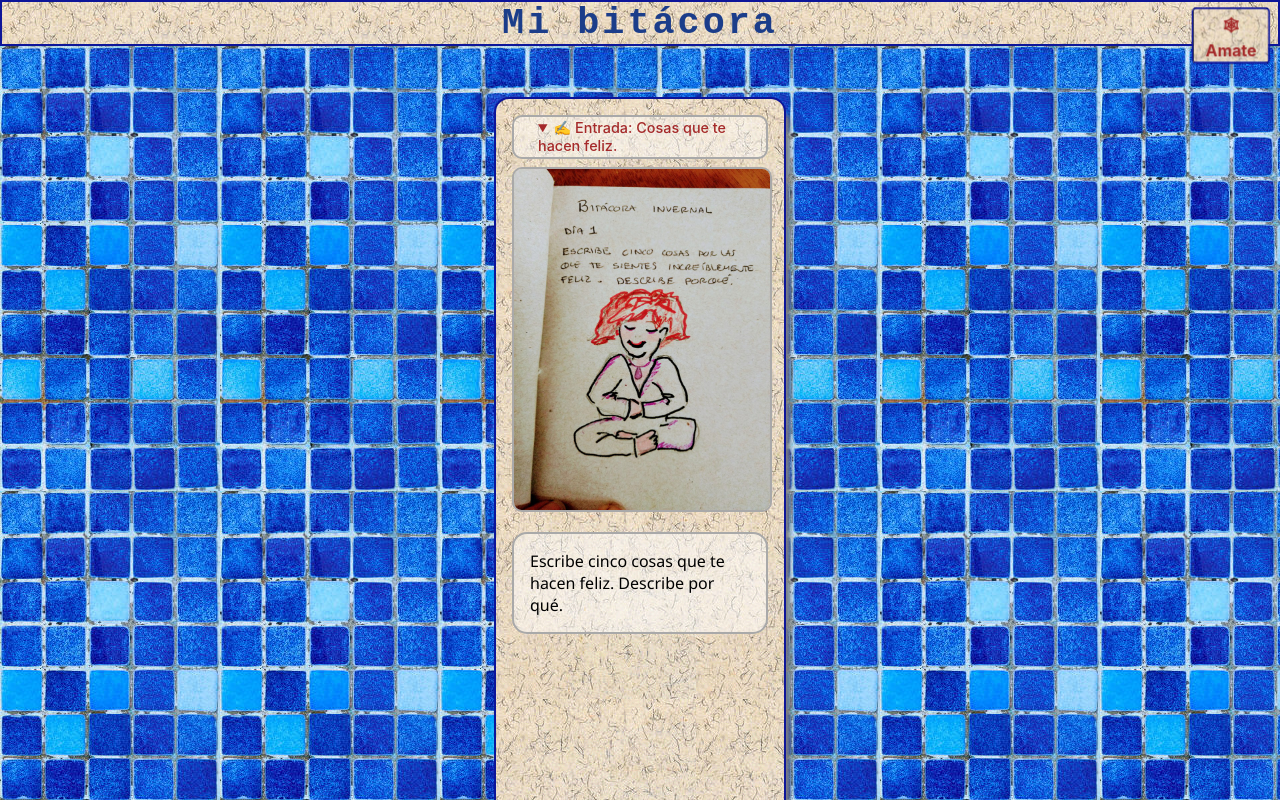
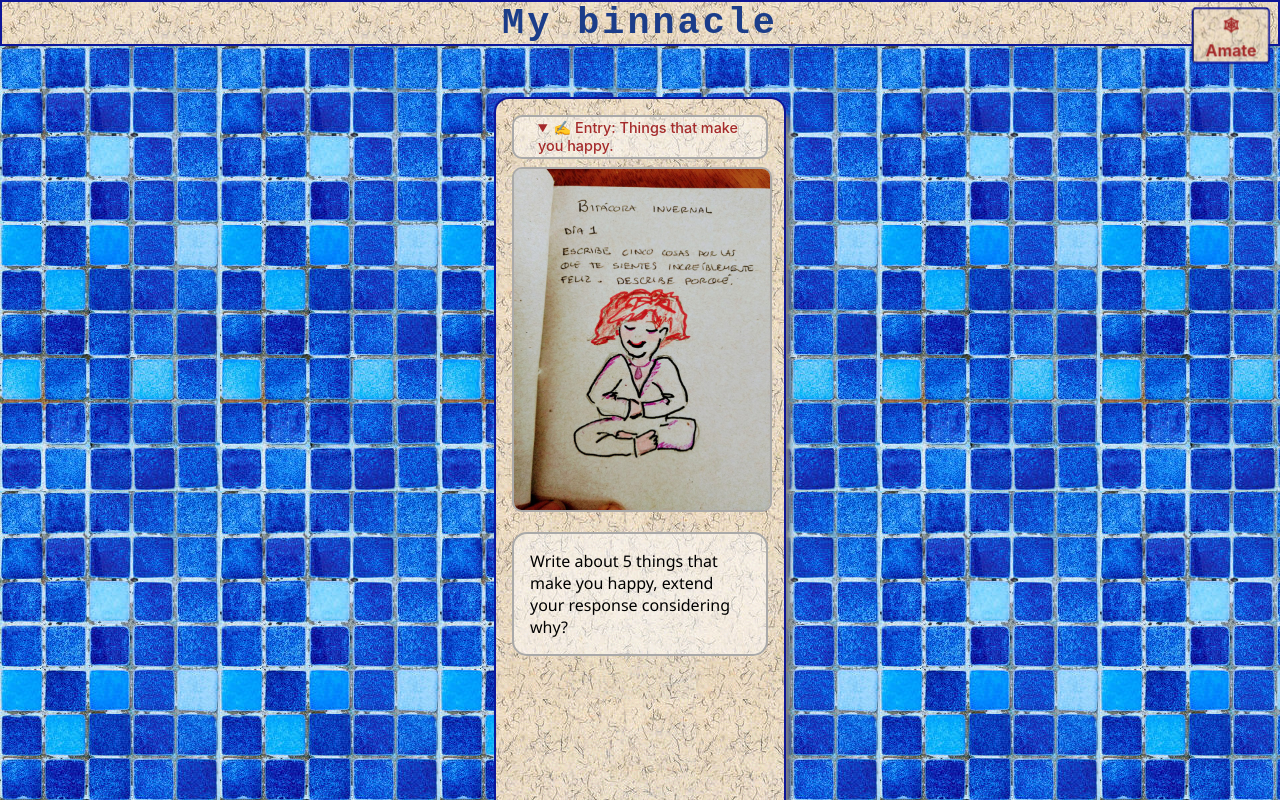
Before and after one commit to oscarnava/aquiconectandome, a React (Create React App) app: page / in a window 1280 px wide. Shown: the top 800 px of the page. Built offline with nearby package versions, Linux system fonts and the light colour scheme.

Commit message:
Add labelManager

```diff
--- a/src/App.js
+++ b/src/App.js
@@ -4,8 +4,9 @@ import dataManager from './services/dataManager';
 import IndexContainer from './containers/indexContainer';
 import CubeMenu from './components/cubeMenu';
 import './styles/app.sass';
+import labelManager from './services/labelManager';
 
-const language = 'esp';
+const language = 'eng';
 
 const themeOpts = {
   esp: {
@@ -52,10 +53,10 @@ export default class App extends React.Component {
     const { theme } = this.state;
     return (
       <main className={`app ${theme}`}>
-        <header className={theme}>Mi bitácora</header>
+        <header className={theme}>{labelManager('Mi bitácora', language)}</header>
         <CubeMenu
           selected={theme}
-          options={themeOpts.esp}
+          options={themeOpts[language]}
           width="5.1rem"
           height="3.3rem"
           onSelect={this.onMenuSelect}
--- a/src/components/indexCard.js
+++ b/src/components/indexCard.js
@@ -5,6 +5,7 @@ import { FontAwesomeIcon } from '@fortawesome/react-fontawesome';
 import { faEdit, faCheckCircle } from '@fortawesome/free-solid-svg-icons';
 import autosize from 'autosize';
 import dataManager from '../services/dataManager';
+import labelManager from '../services/labelManager';
 import Globals from '../globals';
 
 const {
@@ -82,11 +83,11 @@ class IndexCard extends React.Component {
 
   get content() {
     const { status, memo } = this.state;
-    const { id, image, header, text } = this.props;
+    const { id, language, image, header, text } = this.props;
 
     const makeCard = (className, isPending, contents) => (
       <details id={`card-${id}`} className={className} open={isPending}>
-        <summary>{`${isPending ? '✍' : '📘'} Entrada: ${header}`}</summary>
+        <summary>{`${isPending ? '✍' : '📘'} ${labelManager('Entrada', language)}: ${header}`}</summary>
         <img src={imageURL(image)} alt={`Card for day ${id}`} />
         <p>{text}</p>
         {this.multimediaFrame}
@@ -140,6 +141,7 @@ class IndexCard extends React.Component {
 
 IndexCard.propTypes = {
   id: PropTypes.number.isRequired,
+  language: PropTypes.string,
   image: PropTypes.string.isRequired,
   header: PropTypes.string.isRequired,
   text: PropTypes.string.isRequired,
@@ -149,6 +151,7 @@ IndexCard.propTypes = {
 };
 
 IndexCard.defaultProps = {
+  language: 'esp',
   video: [],
   audio: [],
   hidden: false,
--- a/src/containers/indexContainer.js
+++ b/src/containers/indexContainer.js
@@ -39,7 +39,7 @@ class IndexContainer extends React.Component {
         { cards.map((card) => {
           const { id } = card;
           const { img, head, text, video, audio } = Object.assign(card, card[`$_${language}`]);
-          return (<IndexCard key={id} id={id} image={img} header={head} text={text} video={video} audio={audio} hidden={isHidden(id)} />);
+          return (<IndexCard key={id} language={language} id={id} image={img} header={head} text={text} video={video} audio={audio} hidden={isHidden(id)} />);
         }) }
       </div>
     );
--- /dev/null
+++ b/src/services/labelManager.js
@@ -0,0 +1,8 @@
+const labels = {
+  Entrada: { eng: 'Entry' },
+  'Mi bitácora': { eng: 'My binnacle' },
+};
+
+const labelManager = (name, language = '*') => (labels[name] ? (labels[name][language] || name) : name);
+
+export default labelManager;
```
